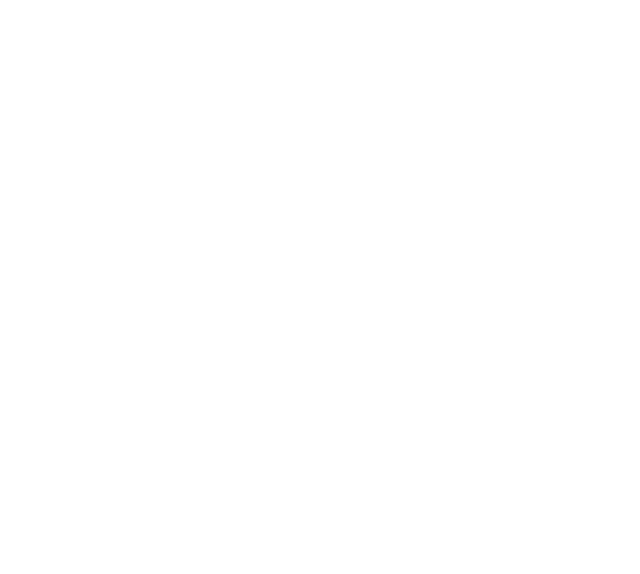
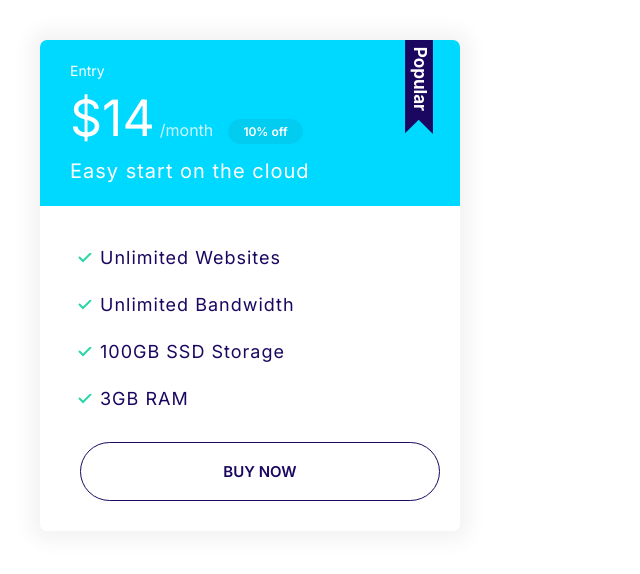
Before and after one commit to immaxkent/moshify, a plain HTML site: page index.html in a window 1280 px wide. Shown: the whole page, without its empty margins (0-640 px from the left). Drawn offline with Linux system fonts and the light colour scheme.

Commit message:
structuring plans to yield complete cards

```diff
--- a/css/styles.css
+++ b/css/styles.css
@@ -101,8 +101,12 @@ where the content itself is defined*/
   background: var(--color-secondary);
   color: #fff;
 }
+.card--secondary .badge--secondary {
+  background: #02cdf1;
+}
 .badge--small {
   font-size: 1.6rem;
+  padding: 0.5rem 1.5rem;
 }
 @media screen and (min-width: 1024px) {
   .badge {
@@ -199,6 +203,12 @@ of the button */
   background: #ec3000;
 }
 
+.btn--outline {
+  background: none;
+  border: 1px solid var(--color-heading);
+  color: var(--color-heading);
+}
+
 /*note that this structure/skin combination has been defined for
 inline buttons. for block buttons, different structures are required,
 as these buttons will be required to fill the container in
@@ -243,3 +253,75 @@ which they are placed*/
     font-size: 1.5rem;
   }
 }
+/* Cards */
+
+.card {
+  border-radius: 7px;
+  box-shadow: 0 0 20px 10px #f3f3f3;
+  overflow: hidden;
+  /*
+  padding: 1rem;
+  */
+}
+
+.card__header,
+.card__body {
+  padding: 2rem 3rem;
+}
+
+.card--primary .card__header {
+  background: var(--color-primary);
+  color: white;
+}
+.card--secondary .card__header {
+  background: var(--color-secondary);
+  color: white;
+}
+/* Plan Construct */
+.plan__name {
+  color: white;
+  margin: 0;
+  font-weight: 500;
+  font-size: 2.4rem;
+}
+.plan__price {
+  font-size: 6rem;
+}
+.plan__billing {
+  font-size: 2.4rem;
+  font-weight: 300;
+  opacity: 0.8;
+  margin-right: 1rem;
+}
+.plan__description {
+  font-size: 2rem;
+  font-weight: 300;
+  letter-spacing: 1px;
+  display: block;
+}
+.plan .list__item {
+  margin-bottom: 2rem;
+  letter-spacing: 1px;
+}
+.plan--popular .card__header {
+  position: relative;
+}
+.plan--popular .card__header::before {
+  content: url(/images/popular.svg);
+  width: 40px;
+  display: inline-block;
+  position: absolute;
+  top: -6px;
+  right: 5%;
+}
+@media screen and (min-width: 1024px) {
+  .plan__name {
+    font-size: 1.4rem;
+  }
+  .plan__price {
+    font-size: 5rem;
+  }
+  .plan__billing {
+    font-size: 1.6rem;
+  }
+}
--- a/index.html
+++ b/index.html
@@ -14,5 +14,26 @@
     <link rel="stylesheet" href="/css/normalize.css" />
     <link rel="stylesheet" href="/css/styles.css" />
   </head>
-  <body></body>
+  <body>
+      <div style="width: 500px; padding: 4rem;">
+          <div class="plan plan--popular"><div class="card card--secondary">
+          <header class="card__header">
+
+            <h3 class="plan__name">Entry</h3>
+            <span class="plan__price">$14</span>
+            <span class="plan__billing">/month</span>
+            <span class="badge badge--secondary badge--small">10% off</span>
+            <span class="plan__description">Easy start on the cloud</span>
+          </header>
+          <div class="card__body">
+              <ul class="list list--tick">
+                  <li class="list__item">Unlimited Websites</li>
+                  <li class="list__item">Unlimited Bandwidth</li>
+                  <li class="list__item">100GB SSD Storage</li>
+                  <li class="list__item">3GB RAM</li>
+                </ul>
+                <button class="btn btn--block btn--outline">Buy Now</button>
+          </div></div>
+          </div>
+  </body>
 </html>
```
Also changed, not shown: components/cards.html (added, +22 -0 lines), images/popular.svg (added), images/tick.svg (added).
